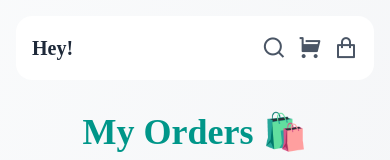
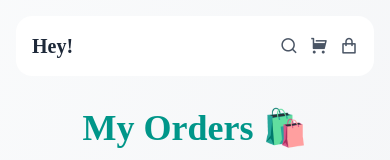
Before and after one commit to Ankitdhiman0/ecommerce-frontend, a React (Vite) app: page /bag in a window 390 px wide. Shown: the top 160 px of the page. Built offline with nearby package versions, Linux system fonts and the light colour scheme.

Commit message:
Overflowing ui solved

```diff
--- a/src/Components/Navbar.jsx
+++ b/src/Components/Navbar.jsx
@@ -34,10 +34,15 @@ function Navbar({ search, setSearch }) {
 
     if (searchOpen) {
       el.classList.remove("hidden");
-      tl.to(el, {
-        width: "160px",
-        opacity: 1,
-        display: "block",
+      const mm = gsap.matchMedia();
+      mm.add("(min-width: 768px)", () => {
+        // Animations for tablets & above
+        gsap.to(el, { width: "200px", opacity: 1, display: "block" });
+      });
+
+      mm.add("(max-width: 768px)", () => {
+        // Animations for mobile
+        gsap.to(el, { width: "150px", opacity: 1, display: "block" });
       });
     } else {
       tl.to(el, { width: 0, opacity: 0 }).set(el, { display: "none" });
@@ -56,11 +61,16 @@ function Navbar({ search, setSearch }) {
       <nav className="font-[Corbel] w-full px-4 md:px-10 py-4 flex flex-wrap items-center justify-between gap-4 bg-white rounded-2xl z-10 relative md:sticky top-0 md:z-50 overflow-hidden">
         <div
           className="text-xl md:text-2xl font-bold text-gray-800 cursor-pointer relative"
-          onClick={() => setShowLogout(!showLogout)}
+          onClick={() => {
+            setShowLogout(!showLogout);
+          }}
         >
-          Hey! <span className="text-blue-600">{username}</span>
+          Hey!{" "}
+          <span className="text-blue-600" onClick={() => searchOpen(false)}>
+            {username}
+          </span>
           {showLogout && (
-            <div className="absolute md:-top-[18%]  w-auto border border-gray-400 rounded-2xl md:left-[9em]   flex  items-center gap-3 py-2 transition-all ease-in-out  px-2 duration-500">
+            <div className="absolute left-36 -top-[.3em] md:-top-[18%]  w-auto border border-gray-400 rounded-[8px] md:left-[9em] font-light   flex  items-center gap-3 py-1 transition-all ease-in-out  px-2 duration-500">
               <button
                 className=" text-xl  w-[90%] rounded-xl"
                 onClick={() => handleLogout()}
@@ -87,19 +97,22 @@ function Navbar({ search, setSearch }) {
             className="bg-gray-100 px-3 py-1 rounded-full text-sm md:text-base outline-none w-0 opacity-0 hidden transition-all"
           />
           <button
-            onClick={() => setSearchOpen((prev) => !prev)}
-            className="text-2xl text-gray-600 cursor-pointer hover:text-black"
+            onClick={() => {
+              setSearchOpen((prev) => !prev);
+              setShowLogout(false);
+            }}
+            className="text-lg md:text-2xl text-gray-600 cursor-pointer hover:text-black"
           >
             <i className="ri-search-line"></i>
           </button>
           <button
-            className="text-2xl text-gray-600 cursor-pointer hover:text-black"
+            className="text-lg md:text-2xl text-gray-600 cursor-pointer hover:text-black"
             onClick={() => navigate("/cart")}
           >
             <i className="ri-shopping-cart-fill"></i>
           </button>
           <button
-            className="text-2xl text-gray-600 cursor-pointer hover:text-black"
+            className="text-lg md:text-2xl text-gray-600 cursor-pointer hover:text-black"
             onClick={() => navigate("/bag")}
           >
             <i className="ri-shopping-bag-line"></i>
```
